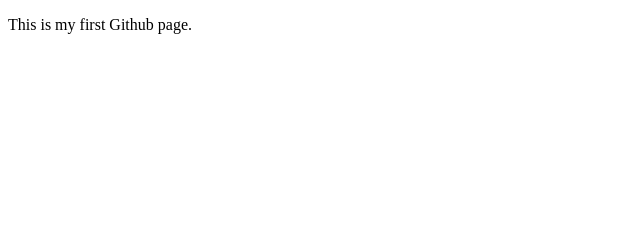
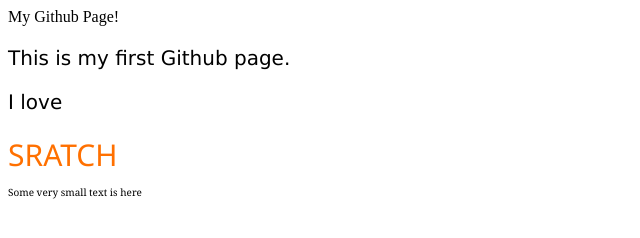
Before and after one commit to H3mispher3/H3mispher3.github.io, a plain HTML site: page index.html in a window 1280 px wide. Shown: the whole page, without its empty margins (0-640 px from the left). Drawn offline with Linux system fonts and the light colour scheme.

Commit message:
Add files via upload

```diff
--- a/index.html
+++ b/index.html
@@ -1,9 +1,10 @@
 <!DOCTYPE Html>
 <html>
-<title>My Github Page!</title>
+<link rel="stylesheet" href="main.css">
+<heading>My Github Page!</heading>
 <body>
-<p>
-This is my first Github page.
-</p>
+<p>This is my first Github page.</p>
+<p>I love</p><btn class="scr">SRATCH</btn>
+<p class="p1">Some very small text is here</p>
 </body>
 </html>
--- /dev/null
+++ b/main.css
@@ -0,0 +1,16 @@
+p {
+    font-family: verdana;
+    font-size: 20px;
+}
+.p1 {
+	font-family: Cambria, "Hoefler Text";
+	font-size: 10px;
+}
+.scr {
+	font-family: Segoe, "Segoe UI", "DejaVu Sans", "Trebuchet MS", Verdana, sans-serif;
+	font-size:30px;
+	color: #FF7000;
+	border-size: 2px;
+	border-color: #7A7A7A;
+}
+.btn {
```
